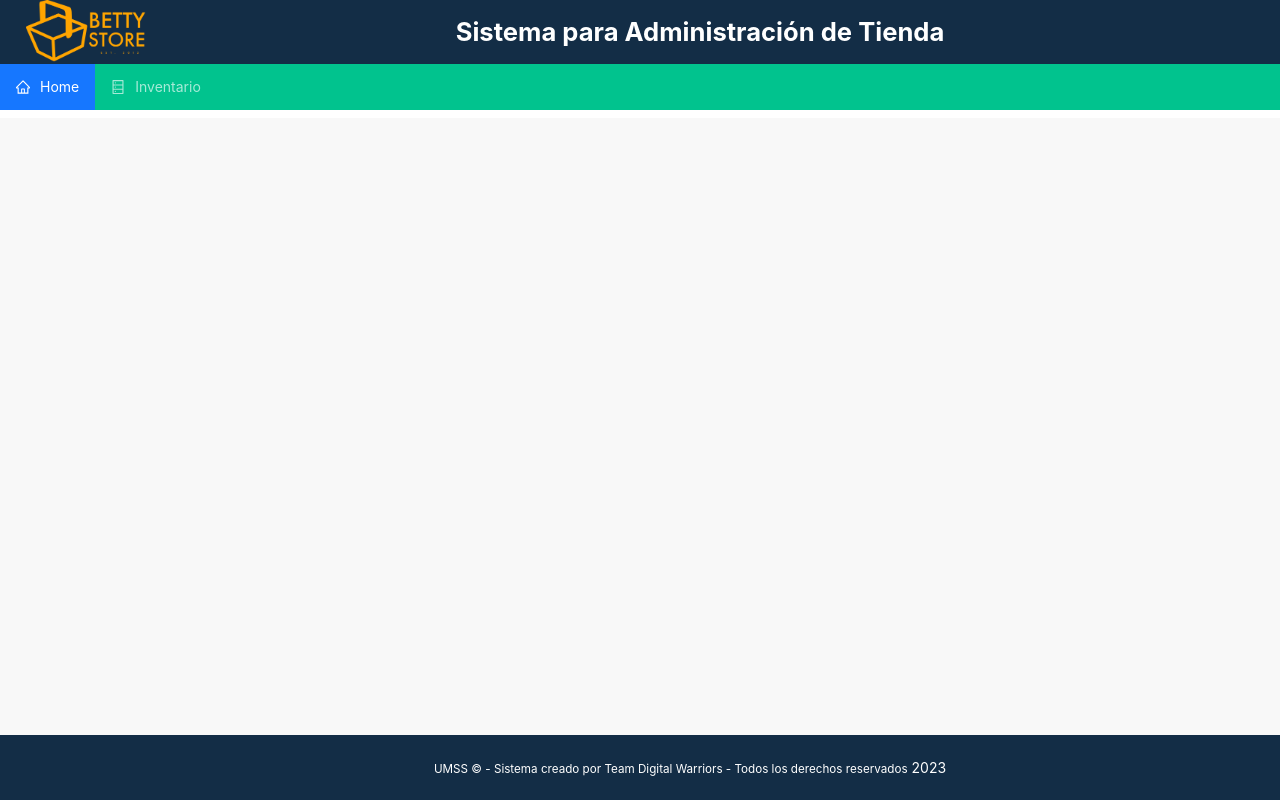
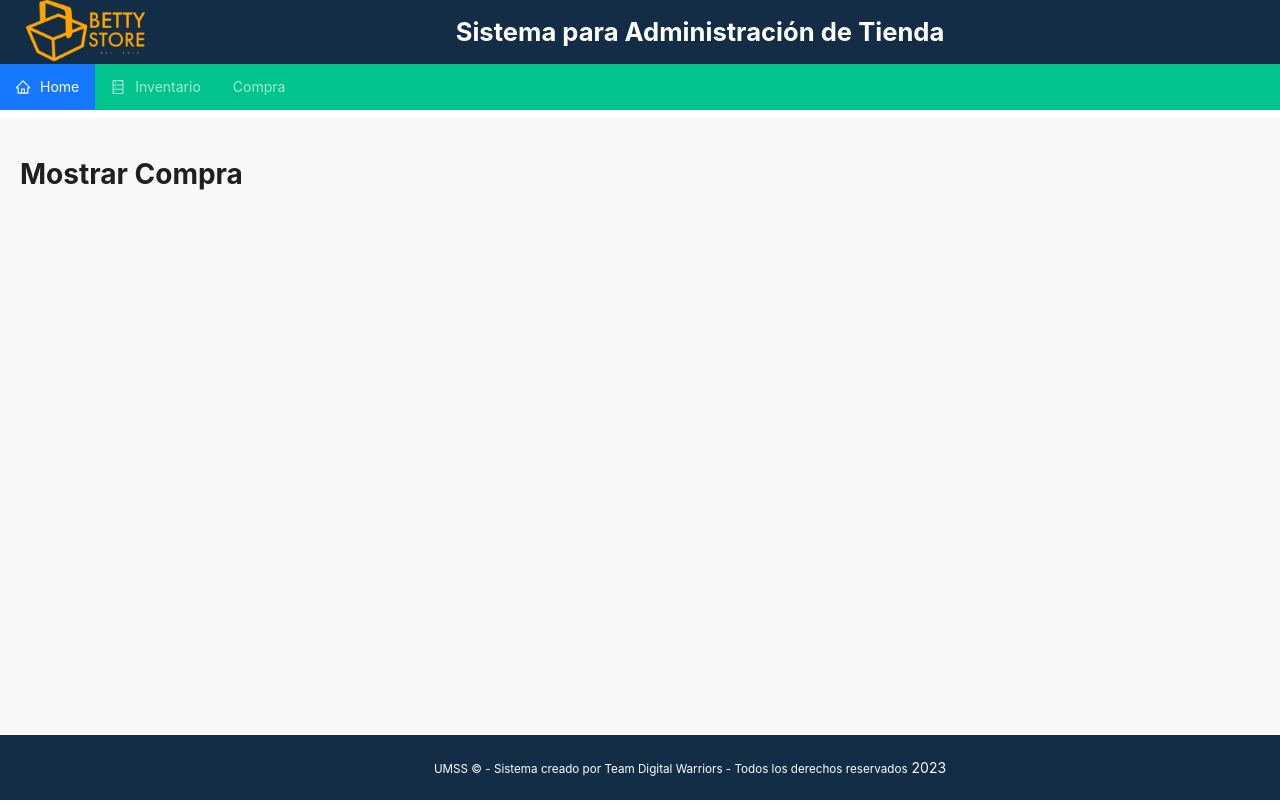
Before and after one commit to leonardoGit99/BettyStore, a React (Create React App) app in the folder bettystore/: page /mostrarCompra in a window 1280 px wide. Built offline with nearby package versions, Linux system fonts and the light colour scheme.

Commit message:
Implementar vista Registrar Compra y Mostrar Compra, actualizando el menú con elementos de Compra

```diff
--- a/bettystore/src/App.jsx
+++ b/bettystore/src/App.jsx
@@ -12,6 +12,8 @@ import RegistrarProducto from './views/RegistrarProducto';
 import MostrarInventario from './views/MostrarInventario';
 import TablaInventario from './components/TablaInventario/TablaInventario';
 import FormRegProducto from './components/FormularioRegProducto/FormRegProducto';
+import MostrarCompra from './views/MostrarCompra';
+import RegistrarCompra from './views/RegistrarCompra';
 
 const { Header, Sider, Footer, Content } = Layout
 
@@ -66,6 +68,8 @@ function App() {
               <Route path='/' element={<Home />} />
               <Route path='/registrarProducto' element={<FormRegProducto datosTabla={datosTabla} setDatosTabla={setDatosTabla}  producto={producto} setProducto={setProducto}/>} />
               <Route path='/mostrarInventario' element={<TablaInventario datosTabla={datosTabla} setDatosTabla={setDatosTabla} producto={producto} setProducto={setProducto}/>} />
+              <Route path='/registrarCompra'element={<RegistrarCompra />}/>
+              <Route path='/mostrarCompra'element={<MostrarCompra />}/>
             </Routes>
           </Content>
         </Col>
--- a/bettystore/src/components/Menu/Menu.jsx
+++ b/bettystore/src/components/Menu/Menu.jsx
@@ -11,6 +11,10 @@ const items = [
     {key: 2, label: ('Inventario'),icon:<DatabaseOutlined/> , children:[
         {key:3, label: (<Link to="/registrarProducto">Registrar Producto</Link>)},
         {key:4, label: (<Link to="/mostrarInventario">Mostrar Inventario</Link>)}
+    ]},
+    {key: 5, label: ('Compra'), children:[
+        {key:6, label: (<Link to="/registrarCompra">Registrar Compra</Link>)},
+        {key:7, label: (<Link to="/mostrarCompra">Mostrar Compra</Link>)}
     ]},
 ]
 
--- /dev/null
+++ b/bettystore/src/views/MostrarCompra.jsx
@@ -0,0 +1,13 @@
+import { Row, Col} from "antd";
+
+export default function MostrarCompra(props){
+  return(
+      <div>
+        <Row>
+            <Col >
+                <h1>Mostrar Compra</h1>
+            </Col>
+          </Row>
+      </div>
+  )
+}
--- /dev/null
+++ b/bettystore/src/views/RegistrarCompra.jsx
@@ -0,0 +1,8 @@
+export default function RegistrarCompra(){
+    return(
+        <div>
+            <h1>Registrar Compra</h1>
+        </div>
+    )
+
+}
```
